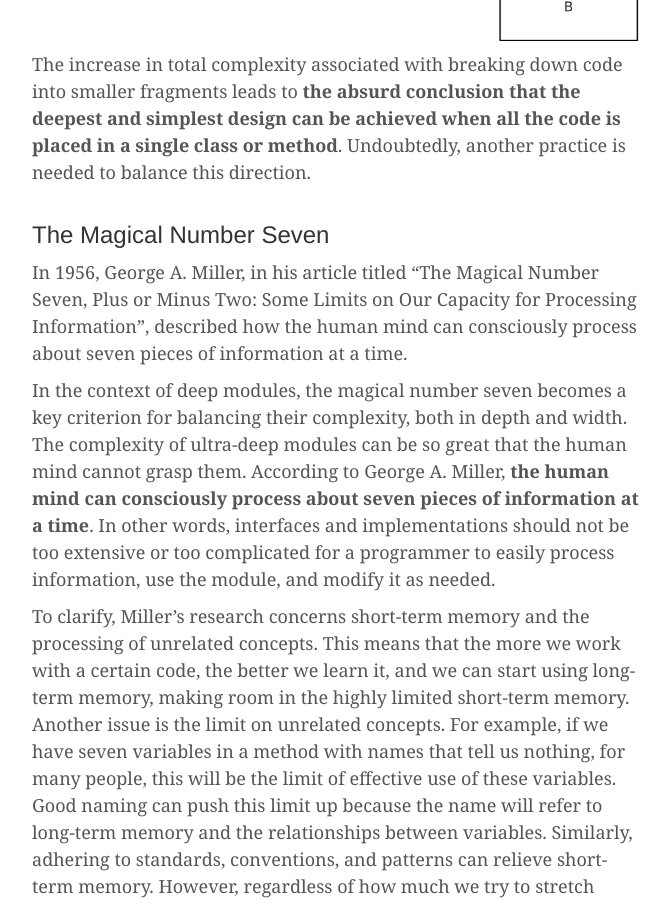
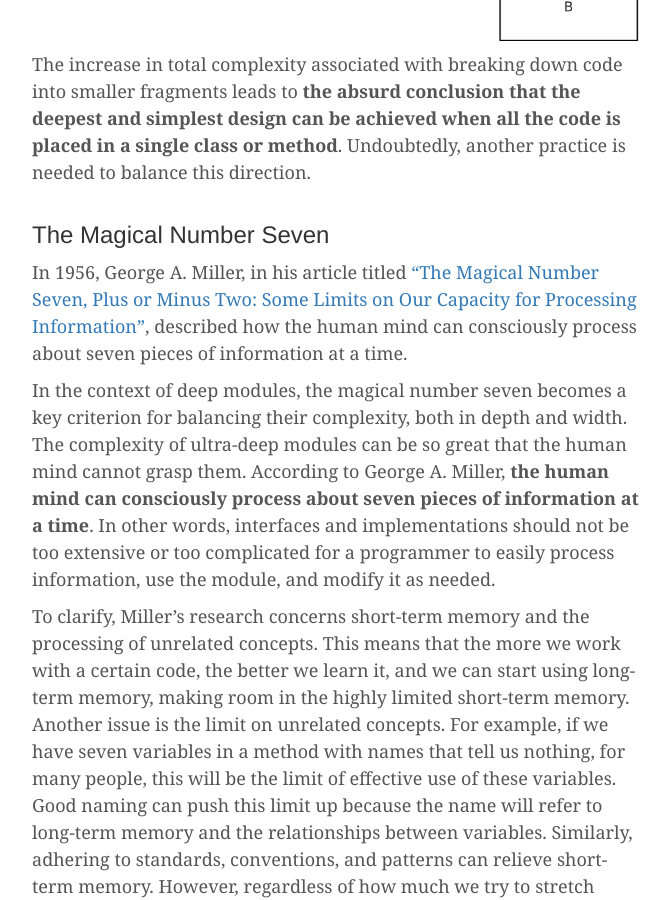
Before and after one commit to tfij/tfij.github.io, a Jekyll site: the page built from _posts/2024-04-21-The-Mandelbrot-nature-of-modularization.md, in a window 1280 px wide and 900 px high, scrolled down 3469 px. Shown: the whole window, without its empty margins (138-808 px from the left). Built offline with Jekyll 4.4.1, drawn with Linux system fonts in a browser that asks for light colours; part of the change alters nothing that is shown.

```diff
--- a/_posts/2024-04-21-The-Mandelbrot-nature-of-modularization.md
+++ b/_posts/2024-04-21-The-Mandelbrot-nature-of-modularization.md
@@ -84,7 +84,7 @@ Undoubtedly, another practice is needed to balance this direction.
 
 ## The Magical Number Seven
 
-In 1956, George A. Miller, in his article titled "The Magical Number Seven, Plus or Minus Two: Some Limits on Our Capacity for Processing Information",
+In 1956, George A. Miller, in his article titled ["The Magical Number Seven, Plus or Minus Two: Some Limits on Our Capacity for Processing Information"](https://en.wikipedia.org/wiki/The_Magical_Number_Seven,_Plus_or_Minus_Two),
 described how the human mind can consciously process about seven pieces of information at a time.
 
 In the context of deep modules, the magical number seven becomes a key criterion for balancing their complexity, both in depth and width.
```
